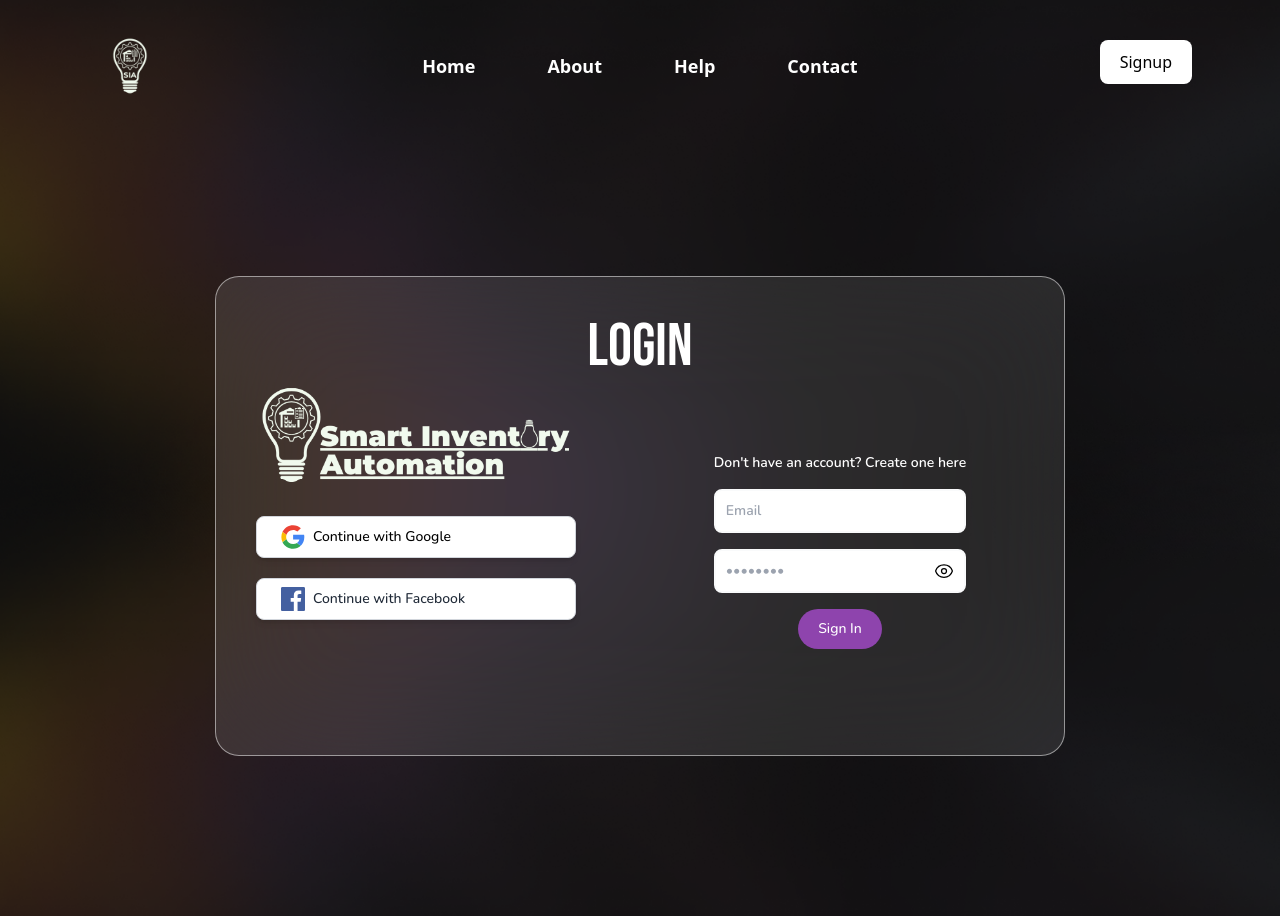
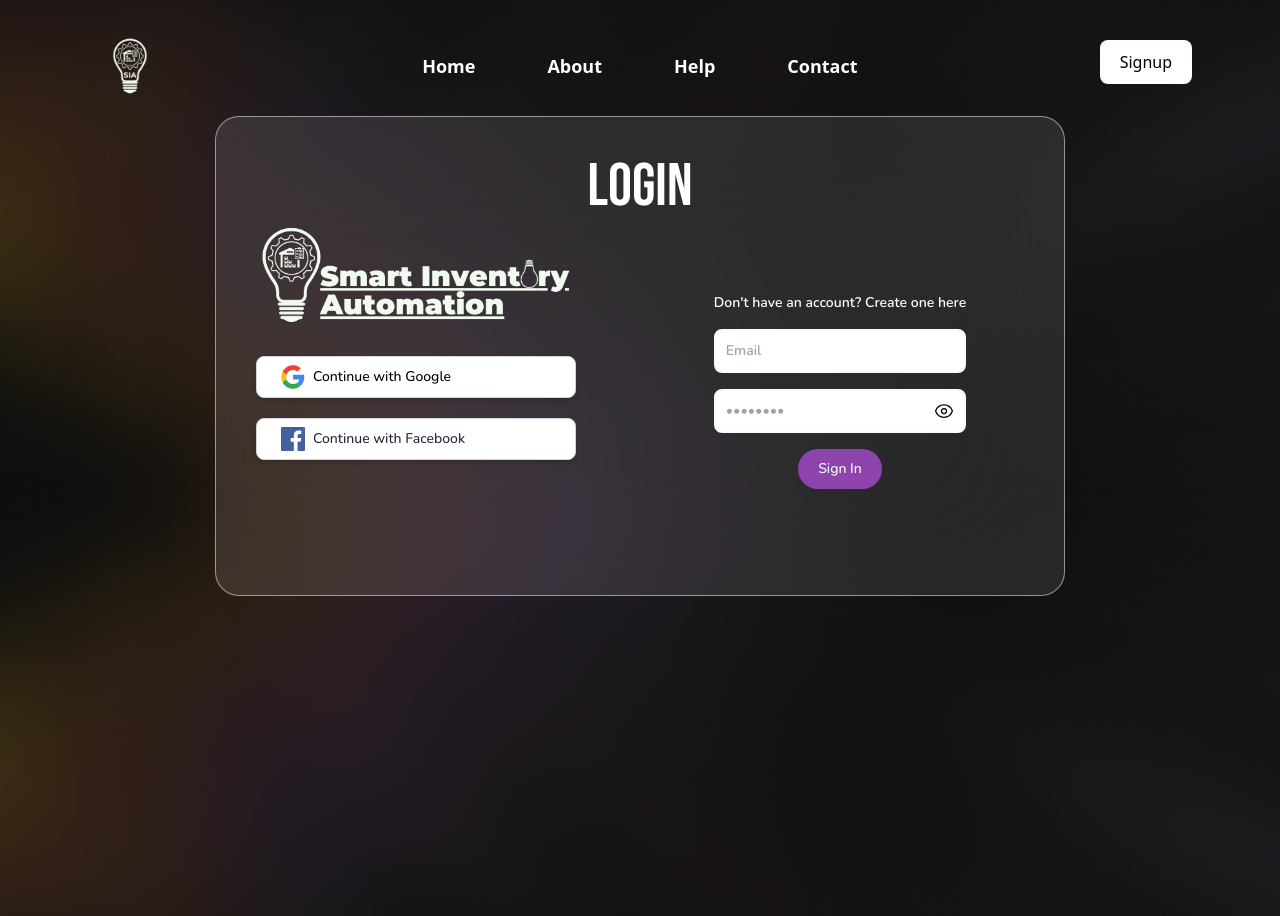
Before and after one commit to krishna2474/Smart-Inventory-Automation, a React (Vite) app: page /signin in a window 1280 px wide. Built offline with nearby package versions, Linux system fonts and the light colour scheme.

Commit message:
Login space

```diff
--- a/src/components/FormArea.tsx
+++ b/src/components/FormArea.tsx
@@ -23,7 +23,7 @@ export const FormArea = ({ type }: FormAreaProps) => {
         y: 0,
         transition: { duration: 1, type: "spring", stiffness: 30 }, // Smooth spring animation
       }}
-      className={`relative  flex justify-center items-center top-0 min-h-screen font-nunito ${
+      className={`relative  flex justify-center top-0 min-h-screen font-nunito ${
         isMenuOpen ? "mt-64 sm:mt-0" : "mt-[-25px] sm:mt-0"
       }`}
     >
```
